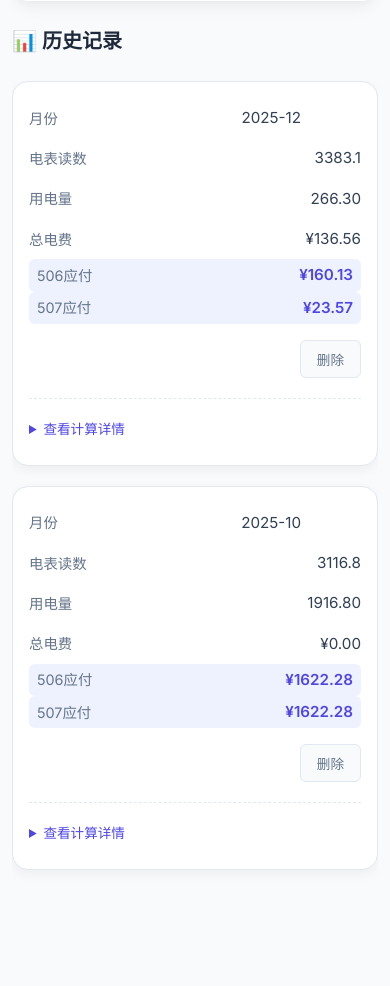
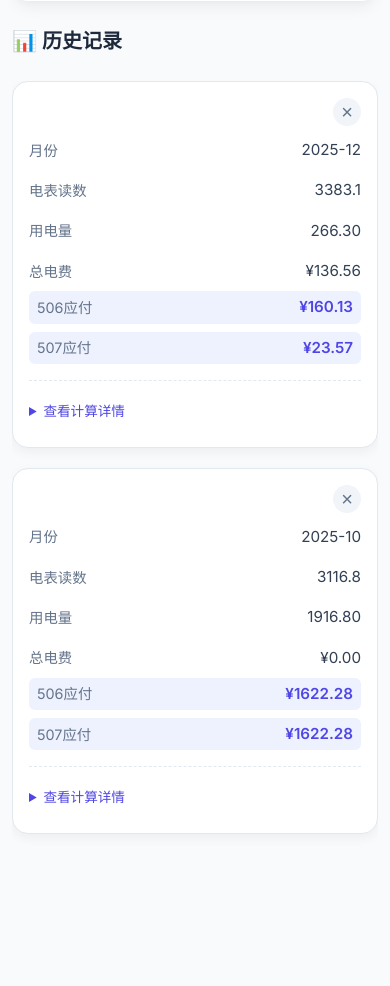
Before and after one commit to pepperchili/CalculateElectricityBill, a Flask app: page / in a window 390 px wide. Shown: the part 684-1670 px from the top of the page. After the commit the page ends 1518 px from the top, so only its background shows below. Run offline with Flask 3, Linux system fonts and the light colour scheme; data comes from the database, SQL or seed files in the repository.

Commit message:
feat: 美化UI

```diff
--- a/static/style.css
+++ b/static/style.css
@@ -211,6 +211,7 @@ tr:last-child td {
     background-color: var(--primary-50);
     padding: 4px 8px;
     border-radius: 6px;
+    margin-bottom: 8px;
 }
 
 .highlight-neighbor {
@@ -359,11 +360,6 @@ pre {
         border-bottom: 1px dashed var(--slate-200);
     }
 
-    /* Ensure Month row doesn't overlap with delete button */
-    td[data-label="月份"] {
-        padding-right: 60px;
-    }
-
     td:last-child {
         border-bottom: none;
         padding-bottom: 0;
@@ -381,14 +377,45 @@ pre {
     td[data-label="操作"] {
         position: static;
         width: 100%;
+        display: block;
+        /* Changed to block to let details flow naturally */
+        padding: 0 0 4px 0;
+        border: none;
+        margin-top: 0;
+    }
+
+    /* Position the delete form absolutely to the top-right of the card (tr) */
+    .delete-form {
+        top: 12px;
+        right: 12px;
+        margin: 0;
+        z-index: 10;
+    }
+
+    .btn-delete-x {
+        width: 28px;
+        height: 28px;
+        border-radius: 50%;
+        background-color: var(--slate-100);
+        color: var(--text-muted);
+        border: none;
+        font-size: 20px;
+        line-height: 1;
         display: flex;
-        flex-wrap: wrap;
-        /* Allow wrapping for details */
-        justify-content: flex-end;
-        padding: 12px 0 4px 0;
-        border-top: none;
-        margin-top: 4px;
-        border-bottom: none;
+        align-items: center;
+        justify-content: center;
+        cursor: pointer;
+        transition: all 0.2s;
+        /* Visual adjustment for &times; alignment */
+    }
+
+    .btn-delete-x:hover {
+        background-color: var(--danger-color);
+        color: white;
+    }
+
+    td[data-label="操作"]::before {
+        display: none;
     }
 
     td[data-label="操作"] form {
@@ -412,10 +439,6 @@ pre {
         background-color: var(--danger-color);
         color: white;
         border-color: var(--danger-color);
-    }
-
-    td[data-label="操作"]::before {
-        display: none;
     }
 
     /* Embedded Details */
--- a/templates/base.html
+++ b/templates/base.html
@@ -8,7 +8,7 @@
     <link rel="preconnect" href="https://fonts.googleapis.com">
     <link rel="preconnect" href="https://fonts.gstatic.com" crossorigin>
     <link href="https://fonts.googleapis.com/css2?family=Inter:wght@300;400;600&display=swap" rel="stylesheet">
-    <link rel="stylesheet" href="{{ url_for('static', filename='style.css') }}?v=13">
+    <link rel="stylesheet" href="{{ url_for('static', filename='style.css') }}?v=14">
 </head>
 
 <body>
--- a/templates/index.html
+++ b/templates/index.html
@@ -49,6 +49,12 @@
             {% for record in records %}
             <tbody class="record-group">
                 <tr>
+                    <td data-label="操作">
+                        <form action="{{ url_for('delete', id=record['id']) }}" method="post"
+                            onsubmit="return confirm('确定删除吗？');" class="delete-form">
+                            <button type="submit" class="btn-delete-x" aria-label="删除">&times;</button>
+                        </form>
+                    </td>
                     <td data-label="月份">{{ record['billing_month'] }}</td>
                     <td data-label="电表读数">{{ record['meter_reading'] }}</td>
                     <td data-label="用电量">
@@ -62,13 +68,7 @@
                     <td data-label="506应付" class="highlight-user">¥{{ "%.2f"|format(record['user_cost']) }}</td>
                     <td data-label="507应付" class="highlight-neighbor">¥{{ "%.2f"|format(record['neighbor_cost']|abs) }}
                     </td>
-                    <td data-label="操作" class="action-cell">
-                        <form action="{{ url_for('delete', id=record['id']) }}" method="post"
-                            onsubmit="return confirm('确定删除吗？');">
-                            <button type="submit" class="btn-icon">删除</button>
-                        </form>
 
-                    </td>
                     <td colspan="7">
                         {% if record['calculation_note'] and record['usage'] > 0 %}
                         <details class="embedded-details">
```
